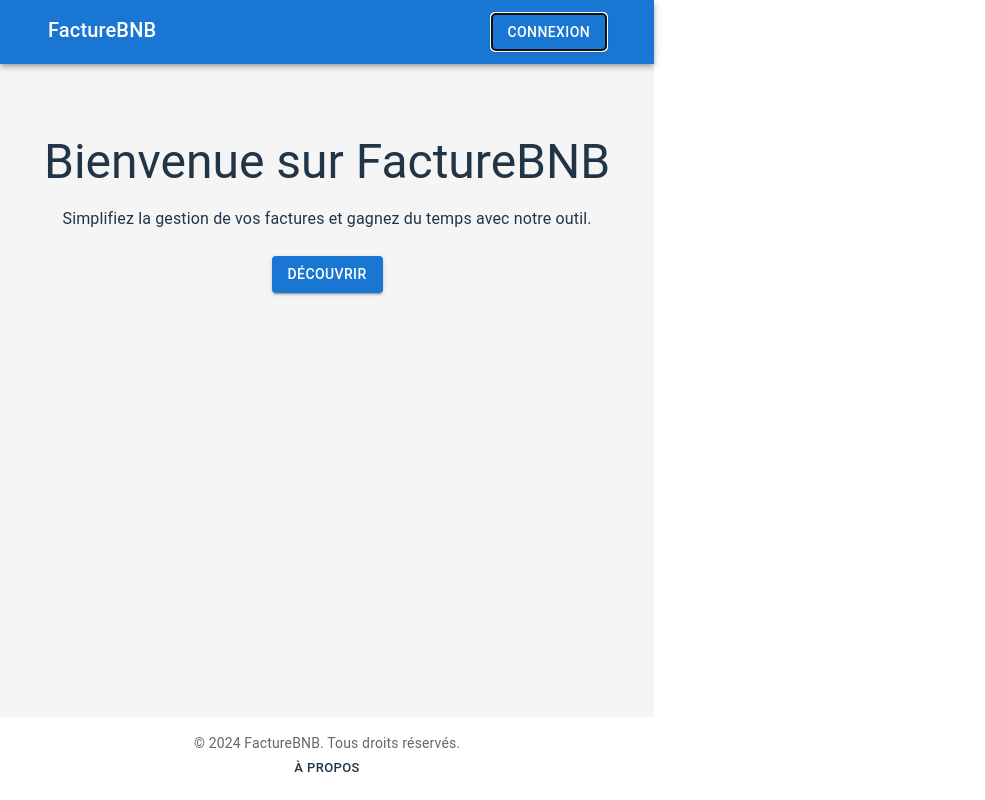
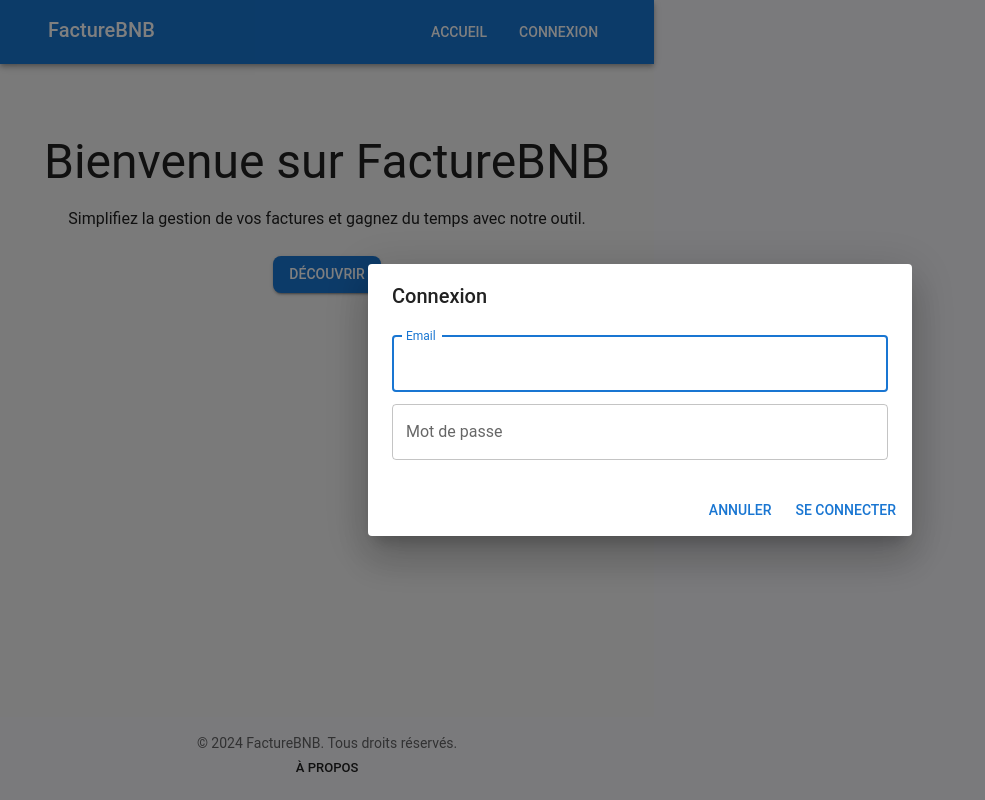
Before and after one commit to KevinMeyerhoffer/Facturebnb, a React (Vite) app: page / in a window 1280 px wide. Both pictures are taken after a click on the button "CONNEXION". Shown: the whole page, without its empty margins (0-985 px from the left). Built offline with nearby package versions, Linux system fonts and the light colour scheme.

Commit message:
connexion button

```diff
--- a/package.json
+++ b/package.json
@@ -12,6 +12,7 @@
   "dependencies": {
     "@emotion/react": "^11.13.3",
     "@emotion/styled": "^11.13.0",
+    "@mui/icons-material": "^6.1.7",
     "@mui/material": "^6.1.7",
     "axios": "^1.7.7",
     "react": "^18.3.1",
--- a/src/App.jsx
+++ b/src/App.jsx
@@ -1,10 +1,16 @@
 // src/App.jsx
 import React from 'react';
-import AppRoutes from './routes/routes'; // Importation des routes depuis routes.jsx
+import { ThemeProvider } from '@mui/material/styles';
+import { CssBaseline } from '@mui/material'; // Applique les styles par défaut de MUI
+import theme from './themes/theme'; // Importation du thème personnalisé
+import AppRoutes from './routes/routes'; // Importation des routes
 
 const App = () => {
   return (
-    <AppRoutes />
+    <ThemeProvider theme={theme}>
+      <CssBaseline /> {/* Applique les styles globaux de Material UI */}
+      <AppRoutes /> {/* Affiche les routes de l'application */}
+    </ThemeProvider>
   );
 };
 
--- a/src/components/Layout/Header.jsx
+++ b/src/components/Layout/Header.jsx
@@ -1,29 +1,106 @@
 // src/components/Layout/Header.jsx
-import React from 'react';
-import { AppBar, Toolbar, Typography, Button, Box, Container } from '@mui/material';
-import { Link } from 'react-router-dom'; // Pour la navigation
+import React, { useState } from 'react';
+import { AppBar, Toolbar, Typography, Button, Box, Container, Dialog, DialogActions, DialogContent, DialogTitle, TextField } from '@mui/material';
+import { Link, useNavigate } from 'react-router-dom'; // Importation de useNavigate pour la redirection
+import { users } from '../../data/users'; // Importation des utilisateurs test
 
 const Header = () => {
+  const [open, setOpen] = useState(false); // Gère l'ouverture de la modale
+  const [email, setEmail] = useState(''); // État pour l'email
+  const [password, setPassword] = useState(''); // État pour le mot de passe
+  const [isLoggedIn, setIsLoggedIn] = useState(false); // Gère l'état de connexion
+  const [currentUser, setCurrentUser] = useState(null); // Gère l'utilisateur actuellement connecté
+
+  const navigate = useNavigate(); // Hook pour la redirection
+
+  const handleClickOpen = () => {
+    setOpen(true);
+  };
+
+  const handleClose = () => {
+    setOpen(false);
+  };
+
+  const handleLogin = () => {
+    // Chercher l'utilisateur par email et mot de passe
+    const user = users.find((user) => user.email === email && user.password === password);
+    if (user) {
+      setIsLoggedIn(true); // Marquer l'utilisateur comme connecté
+      setCurrentUser(user); // Sauvegarder l'utilisateur connecté
+      setOpen(false); // Fermer la modale
+      navigate('/'); // Rediriger vers la page d'accueil de l'utilisateur (dashboard)
+      console.log('Utilisateur connecté :', user.name);
+    } else {
+      alert('Identifiants incorrects');
+    }
+  };
+
+  const handleLogOut = () => {
+    setIsLoggedIn(false); // Déconnexion
+    setCurrentUser(null); // Effacer l'utilisateur actuel
+    navigate('/'); // Rediriger vers la page d'accueil (connexion)
+    console.log('Utilisateur déconnecté');
+  };
+
   return (
+    <>
       <AppBar position="sticky">
         <Toolbar>
           <Container maxWidth="lg" sx={{ display: 'flex', justifyContent: 'space-between' }}>
-          {/* Logo ou Titre */}
             <Typography variant="h6" component="div">
               <Link to="/" style={{ textDecoration: 'none', color: 'inherit' }}>
                 FactureBNB
               </Link>
             </Typography>
 
+            <Box sx={{ display: 'flex', alignItems: 'center' }}>
+              <Link to="/" style={{ textDecoration: 'none', color: 'inherit', marginRight: 16 }}>
+                <Button color="inherit">Accueil</Button>
+              </Link>
 
-
-          {/* Bouton de Connexion */}
-          <Button variant="contained" color="primary">
-            Connexion
-          </Button>
+              {/* Afficher le bouton de connexion ou déconnexion */}
+              {isLoggedIn ? (
+                <Button color="inherit" onClick={handleLogOut}>Déconnexion</Button>
+              ) : (
+                <Button color="inherit" onClick={handleClickOpen}>Connexion</Button>
+              )}
+            </Box>
           </Container>
         </Toolbar>
+
+        {/* Modale de connexion */}
+        <Dialog open={open} onClose={handleClose}>
+          <DialogTitle>Connexion</DialogTitle>
+          <DialogContent>
+            <TextField
+              autoFocus
+              margin="dense"
+              label="Email"
+              type="email"
+              fullWidth
+              value={email}
+              onChange={(e) => setEmail(e.target.value)}
+            />
+            <TextField
+              margin="dense"
+              label="Mot de passe"
+              type="password"
+              fullWidth
+              value={password}
+              onChange={(e) => setPassword(e.target.value)}
+            />
+          </DialogContent>
+          <DialogActions>
+            <Button onClick={handleClose} color="primary">
+              Annuler
+            </Button>
+            <Button onClick={handleLogin} color="primary">
+              Se connecter
+            </Button>
+          </DialogActions>
+        </Dialog>
       </AppBar>
+    </>
   );
 };
 
--- /dev/null
+++ b/src/data/users.js
@@ -0,0 +1,40 @@
+// src/data/users.js
+export const users = [
+  {
+    id: 1,
+    email: "user1@example.com",
+    password: "password123", // N'oublie pas de sécuriser ça plus tard !
+    name: "John Doe",
+    apartments: [
+      {
+        id: 1,
+        name: "Appartement 1",
+        address: "123 Rue de Paris, Paris",
+        owner: "John Doe",
+        cleaningFee: 50,
+      },
+      {
+        id: 2,
+        name: "Appartement 2",
+        address: "456 Avenue des Champs, Paris",
+        owner: "John Doe",
+        cleaningFee: 75,
+      },
+    ],
+  },
+  {
+    id: 2,
+    email: "user2@example.com",
+    password: "password456",
+    name: "Jane Doe",
+    apartments: [
+      {
+        id: 3,
+        name: "Appartement 3",
+        address: "789 Boulevard Saint-Germain, Paris",
+        owner: "Jane Doe",
+        cleaningFee: 40,
+      },
+    ],
+  },
+];
--- /dev/null
+++ b/src/pages/Dashboard.jsx
@@ -0,0 +1,28 @@
+// src/pages/Dashboard.jsx
+import React from 'react';
+import { Container, Typography, Grid, Card, CardContent } from '@mui/material';
+
+const Dashboard = ({ user }) => {
+  return (
+    <Container>
+      <Typography variant="h4" gutterBottom>Bienvenue, {user.name}!</Typography>
+      <Typography variant="h6" gutterBottom>Voici vos appartements :</Typography>
+      <Grid container spacing={3}>
+        {user.apartments.map((apartment) => (
+          <Grid item xs={12} sm={6} md={4} key={apartment.id}>
+            <Card>
+              <CardContent>
+                <Typography variant="h6">{apartment.name}</Typography>
+                <Typography variant="body2">Adresse : {apartment.address}</Typography>
+                <Typography variant="body2">Propriétaire : {apartment.owner}</Typography>
+                <Typography variant="body2">Frais de ménage : {apartment.cleaningFee}€</Typography>
+              </CardContent>
+            </Card>
+          </Grid>
+        ))}
+      </Grid>
+    </Container>
+  );
+};
+
+export default Dashboard;
--- a/src/routes/routes.jsx
+++ b/src/routes/routes.jsx
@@ -3,7 +3,8 @@ import React from 'react';
 import { Routes, Route } from 'react-router-dom';
 import Home from '../pages/Home';
 import About from '../pages/About';
-import Layout from '../components/Layout/Layout'; // Importation du layout
+import Dashboard from '../pages/Dashboard'; // Importation du Dashboard
+import Layout from '../components/Layout/Layout';
 
 const AppRoutes = () => {
   return (
@@ -11,7 +12,7 @@ const AppRoutes = () => {
       <Route element={<Layout />}>
         <Route path="/" element={<Home />} />
         <Route path="/about" element={<About />} />
-        {/* Ajouter d'autres routes ici */}
+        <Route path="/dashboard" element={<Dashboard />} /> {/* Route vers le Dashboard */}
       </Route>
     </Routes>
   );
--- /dev/null
+++ b/src/themes/theme.js
@@ -0,0 +1,36 @@
+// src/themes/theme.js
+import { createTheme } from "@mui/material/styles";
+
+const theme = createTheme({
+  palette: {
+    primary: {
+      main: "#1976d2", // Couleur principale (Bleu)
+    },
+    secondary: {
+      main: "#ff4081", // Couleur secondaire (Rose)
+    },
+    background: {
+      default: "#f5f5F9", // Couleur de fond de l'application
+    },
+  },
+  typography: {
+    fontFamily: "Roboto, Arial, sans-serif", // Police de l'application
+    h1: {
+      fontSize: "2rem", // Taille de la police pour h1
+    },
+    body1: {
+      fontSize: "1rem", // Taille de la police pour les paragraphes
+    },
+  },
+  components: {
+    MuiButton: {
+      styleOverrides: {
+        root: {
+          borderRadius: "8px", // Bord arrondi pour les boutons
+        },
+      },
+    },
+  },
+});
+
+export default theme;
```
Also changed, not shown: 1 other file (tests, documents, lock files or other folders). Lines whose indentation alone changed are shown as unchanged.
